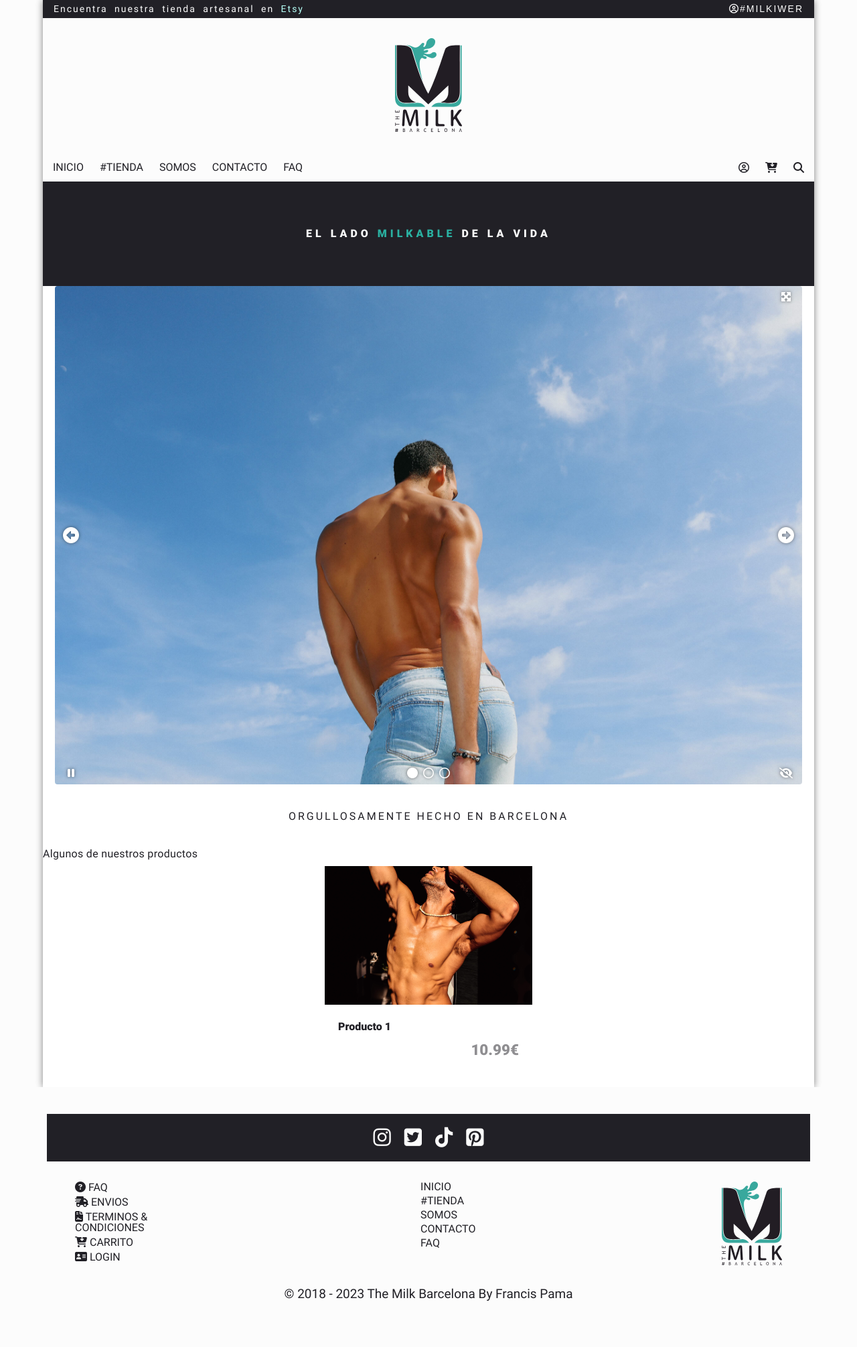
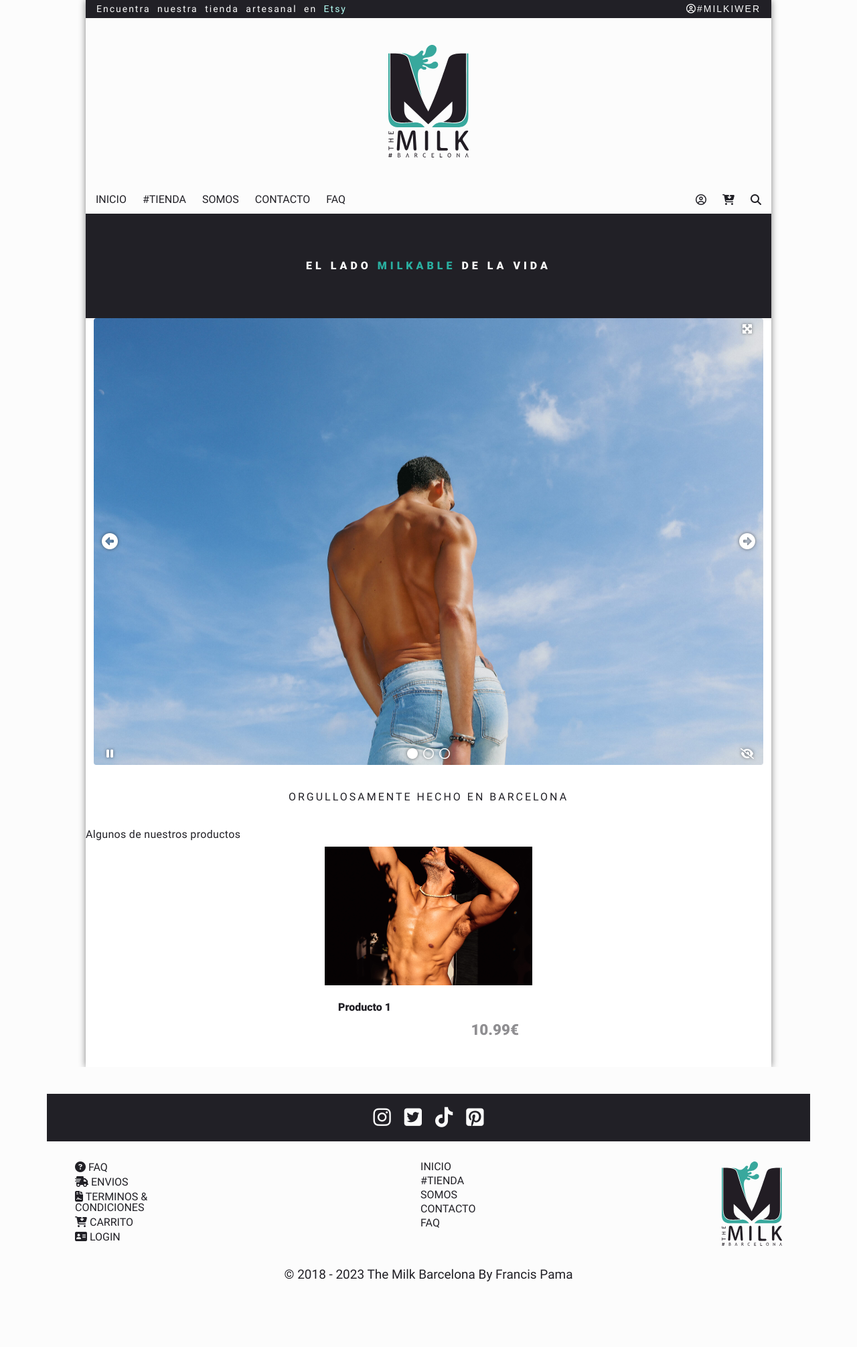
Before and after one commit to francisbcn/THEMILKPHPFIVER, a PHP site: page /milk-store/index.php in a window 1280 px wide. Shown: the whole page at 67% size. After the commit the page ends 1913 px from the top, so only its background shows below. Run offline with PHP 8.4, Linux system fonts and the light colour scheme; data comes from the database, SQL or seed files in the repository; data that the repository does not hold is empty; some libraries are stand-ins or nearby versions.

Commit message:
few changs

```diff
--- a/assets/css/styles-fran.css
+++ b/assets/css/styles-fran.css
@@ -10,9 +10,7 @@
   --transition-in: all 0.2s ease-in;
   --font: "Roboto", sans-serif, "Open Sans";
 }
-
 /* *  // GLOBALS   //  */
-
 *,
 *::after,
 *::before {
@@ -20,7 +18,6 @@
   margin: 0px;
   padding: 0px;
 }
-
 html {
   width: 100vw;
   height: 100vh;
@@ -28,8 +25,6 @@ html {
   font-size: 1rem;
   scroll-behavior: smooth;
 }
-
-
 body {
   font-family: var(--font);
   background-color: var(--milk-color);
@@ -37,20 +32,17 @@ body {
   font-family: var(--font);
   transition: var(--transition);
 }
-
 a {
   text-decoration: none;
   color: var(--green);
   transition: var(--transition);
   }
-
 a:hover,
 a:active,
 a:focus {
   color: var(--green-color);
   transition: color var(--transition) ease-in-out;
 }
-
 button,
 input[type="submit"] {
   background-color: var(--green-color);
@@ -62,43 +54,16 @@ input[type="submit"] {
   cursor: pointer;
   transition: background-color var(--transition) ease-in-out;
 }
-
 button:hover,
 input[type="submit"]:hover {
   background-color: #2ab0a1cc;
 }
-
 .alert_green{
   color:green;
 }
-
 .alert_red{
   color:red;
 }
-/* h1,
-h2,
-h3,
-h4,
-h5,
-h6,
-ul,
-li,
-a {
-  font-family: var(--font);
-} */
-
-/* *  // GENERALS //  */
-
-
-/* body a {
-  text-decoration: none;
-  color: black;
-} */
-/*
-.container {
-  width: 100%;
-}
- */
 
 /*CONTAINER*/
 #container{
@@ -107,31 +72,38 @@ a {
   box-shadow: 0px 0px 10px gray;
   background: white;
 }
-
-
 /*CONTENT*/
 #content{
   margin: 0px auto;
   overflow: hidden;
   background: white;
 }
-
-
 /* *  // HEADER  //  */
 
+.menus {
+  position: sticky;
+  top: 0;
+  z-index: 9999;
+}
+
 header {
+  position: sticky;
+  top: 0;
+  z-index: 9999;
   display: flex;
   flex-direction: column;
   align-items: center;
   width: 100%;
   background-color: #fcfcfc;
+
 }
-
 .header__etsy {
+  position: sticky;
+  top: 0;
+  z-index: 9999;
   display: flex;
   align-items: center;
   justify-content: space-between;
-
   width: 100%;
   padding: 0.4rem 1rem;
   font-size: 14px;
@@ -140,20 +112,15 @@ header {
   background-color: #212026;
   color: #fcfcfc;
 }
-
 .header__etsy .etsy-nombre{
   color: var(--green-color-light);
   transition: var(--transition-out);
   cursor: pointer;
-
 }
-
 .header__etsy a:hover {
   color: var(--milk-color);
   transition: var(--transition-in);
-
 }
-
 header picture {
   display: flex;
   align-items: center;
@@ -162,56 +129,44 @@ header picture {
   margin: 30px 0px;
   background-color: #fcfcfc;
 }
-
 header picture img {
   width: 100px;
 }
-
 .header__etsy h1 {
   display: none;
 }
-
 header .menus {
   display: flex;
   justify-content: space-between;
   width: 100%;
   margin: 12px 0px;
 }
-
 .menus .nav-1 {
   display: flex;
   align-items: center;
   margin-left: 15px;
 }
-
 .menus .nav-2 {
   display: flex;
   align-items: center;
   margin-right: 15px;
 }
-
 .menus .nav-2 ul,
 .menus .nav-1 ul {
   display: flex;
   list-style: none;
   gap: 1.5rem;
 }
-
 .milk-cont {
   width: 100%;
   background-color: #212026;
 }
-
-
-
 /*  menus catgorias : */
-
  #menu2 {
   background-color: #f2f2f2;
   border-radius: 5px;
   padding: 10px;
 }
-
 #menu2 ul {
   list-style: none;
   margin: 0;
@@ -219,11 +174,9 @@ header .menus {
   display: flex;
   justify-content: space-between;
 }
-
 #menu2 li {
   margin-right: 20px;
 }
-
 #menu2 a {
   color: #333;
   text-decoration: none;
@@ -231,22 +184,15 @@ header .menus {
   text-transform: uppercase;
   transition: color 0.3s ease-in-out;
 }
-
 #menu2 a:hover {
   color: #ff6600;
 }
-
-
-
-
 /*  INICIO BANNER */
 .señal-a,
 .señal-b {
   width: 100%;
   display: block;
 }
-
-
 .señal-a h2 {
   letter-spacing: 5px;
   text-align: center;
@@ -256,76 +202,59 @@ header .menus {
   padding: 4.4rem 0;
   transition: var(--transition-out);
 }
-
 .señal-b h2 {
   letter-spacing: 5px;
   text-align: center;
   color: var(--milk-color);
-  /* margin: 1rem 0px 0px; */
   font-weight: 700;
   background-color: var(--dark-color);
   padding: 1rem 0;
   transition: var(--transition-out);
   text-transform: uppercase;
 }
-
 .señal-a .milkable,
 .señal-b .milkable {
   color: var(--green-color);
 }
-
 .señal-a:hover .milkable,
 .señal-b:hover .milkable  {
   color: var(--milk-color);
 }
-
 .señal-a:hover h2 ,
 .señal-b:hover h2{
   color: var(--milk-color);
   transition: var(--transition-in);
   cursor: pointer;
 }
-
 .señal-a:hover span.header__title,
 .señal-b:hover span.header__title  {
   color: var(--green-color);
   transition: var(--transition-in);
 }
-
 .cont-hecho {
   width: 100%;
   text-align: center;
 }
-
 .cont-hecho h2 {
   font-weight: 400;
   margin: 40px 0px;
   letter-spacing: 3px;
 }
-
 /* ** // PACK IMAGES MAIN STUFF // **  */
-
 .fotos-cont {
   display: flex;
   flex-wrap: wrap;
   justify-content: center;
 }
 .art-fotos {
-  /* font-family: 'Raleway', Arial, sans-serif; */
-  /* position: relative;
-  overflow: hidden; */
   display: flex;
   flex-direction: column;
   justify-content: space-between;
-
   margin: 10px;
   min-width: 220px;
   max-width: 310px;
   width: 100%;
-
-  /* color: #ff0000; */
   text-align: center;
-  /* background-color: #ffffff; */
   line-height: 1.6em;
 }
 .art-fotos * {
@@ -334,7 +263,6 @@ header .menus {
   -webkit-transition: all 0.6s ease;
   transition: all 0.6s ease;
 }
-
 .art-fotos .image {
   position: relative;
 }
@@ -774,53 +702,6 @@ table td img {
     color:var(--gray-color);
     transition: var(--transition-out);
   }
-/* .delete-carrito{
- width: 295px;
- float: left;
-}
-
-.button-delete{
-  display: block;
-  float: left;
-  width: 100px;
-}
-
-.button-carrito{
-  width: 70px;
-  margin: 0px auto;
-  text-align: center;
-}
-
-.total-carrito{
- width: 295px;
- float: right;
-}
-
-.total-carrito h3{
-  display: block;
-  float:left;
-  margin-top: 5px;
-}
-
-.button-pedido{
-  display: block;
-  float: right;
-  width: 100px;
-}
-
-.updown-unidades{
-  width: 80px;
-  margin: 0px auto;
-}
-
-.updown-unidades .button{
-  display: block;
-  width: 20px;
-  float: left;
-  padding:2px;
-  margin: 7px;
-} */
-
 
 
 /* ** // FOOTER STUFF // **  */
@@ -912,6 +793,166 @@ footer span {
   margin: 30px 0px;
 }
 
+
+/* SIDENAV */
+.sidenav {
+  height: 100%;
+  width: 0;
+  position: fixed;
+  z-index: 1;
+  top: 0;
+  left: 0;
+  background-color: #111;
+  overflow-x: hidden;
+  transition: 0.5s;
+  padding-top: 60px;
+}
+
+.sidenav a {
+  padding: 1rem 1rem 1rem 2rem;
+  text-decoration: none;
+  font-size: 25px;
+  color: #818181;
+  display: block;
+  transition: 0.3s;
+  margin-top: 2rem;
+}
+
+.sidenav a:hover {
+  color:var(--rojo);
+}
+
+.sidenav .closebtn {
+  position: absolute;
+  top: 0;
+  right: 25px;
+  font-size: 36px;
+  margin: 1rem;
+}
+
+.show {
+  display: flex;
+}
+
+.hide {
+  display: none;
+}
+
+#burguer {
+  display: none;
+  padding: 0.3rem;
+}
+
+
+
+/* Mobile devices */
+@media only screen and (max-width: 600px) {
+  /*CONTAINER*/
+  #container{
+    width: 100%;
+    margin: 0;
+
+  }
+  /*HEADER*/
+  header {
+    display: flex;
+    flex-direction: row;
+    justify-content: center;
+    align-items: center;
+  }
+
+  .header-img {
+    margin: auto;
+  }
+
+  nav.nav-2 {
+    margin-left: auto;
+  }
+  .header__etsy {
+    display: none;
+  }
+  .menus .nav-1 ul,
+  .menus .nav-2 ul {
+    flex-direction: column;
+  }
+  .menus .nav-1 ul li,
+  .menus .nav-2 ul li {
+    margin: 5px 0;
+  }
+  .header__etsy {
+    padding: 0.2rem;
+    font-size: 12px;
+    word-spacing: 3px;
+  }
+  header picture {
+    margin: 20px 0px;
+  }
+  header picture img {
+    width: 80px;
+  }
+
+    /* SIDENAV */
+
+    .sidenav {
+      padding-top: 15px;
+    }
+
+    .sidenav a {
+      font-size: 18px;
+    }
+
+    #burguer {
+      display: flex;
+    }
+
+   #menu-muestra{
+    display: none;
+   }
+}
+
+/* Tablets and small desktops */
+@media only screen and (min-width: 601px) and (max-width: 1024px) {
+  /*CONTAINER*/
+  #container{
+    width: 90%;
+  }
+      /* SIDENAV */
+
+      .sidenav {
+        padding-top: 15px;
+      }
+
+      .sidenav a {
+        font-size: 18px;
+      }
+
+      #burguer {
+        display: flex;
+      }
+
+     #menu-muestra{
+      display: none;
+     }
+}
+
+/* Large desktops */
+@media only screen and (min-width: 1025px) {
+  /*CONTAINER*/
+  #container{
+    width: 80%;
+  }
+  /*HEADER*/
+
+  header picture {
+    margin: 40px 0px;
+  }
+  header picture img {
+    width: 120px;
+  }
+
+}
+
+/*
 @media (max-width: 850px) {
   body {
     background: #fff;
@@ -1011,7 +1052,7 @@ footer span {
 }
 .container > *:first-child {
   grid-column: 1/-1;
-}
+} */
 
 /* .controls-info {
   max-width: max-content;
--- /dev/null
+++ b/assets/js/sidenav.js
@@ -0,0 +1,11 @@
+document.getElementById("burguer").addEventListener("click", openNav);
+document.querySelector(".closebtn").addEventListener("click", closeNav);
+
+
+function openNav() {
+    document.getElementById("mySidenav").style.width = "250px";
+}
+
+function closeNav() {
+    document.getElementById("mySidenav").style.width = "0";
+}
--- a/database/database.sql
+++ b/database/database.sql
@@ -132,6 +132,12 @@ VALUES
 (1, 'Camiseta Tirantes Gym', 'Esta camiseta de tirantes adecuada para el GYM lleva rotos en la parte lateral del frente para brindar mejor transpiración a la hora de ejercitarse, lleva en la parte trasera una línea vertical agregando estilo a todos tus deportes favoritos. Con Tejido de punto 95% Algodón y 5% elastano brinda una “Secado rápido y Transpirable” en todo momento. ', 'Camiseta tirantes con rotos laterales y línea vertical en la parte trasera. Hecha de 95% algodón y 5% elastano, secado rápido y transpirable.', 25.00, 10, '15€', '2023-01-15', '', 1, 1),
 (10010, 3,'Pantalón Vaquero Slim', 'Este pantalón corto de mezclilla 100% algodón de alta calidad está hecho a la perfección para hombres que buscan comodidad y estilo. slim fit y tecnología Push-Up.', 'Pantalón corto de mezclilla 100% algodón de alta calidad para hombres. Diseño slim fit y tecnología Push-Up para mayor comodidad y estilo.', 40.00, 10, '20€', '2023-01-15', '', 1, 1),
 (10011, 1, 'Camiseta Tirantes Bordado', 'Enciende la noche con nuestra camiseta de tirantes con bordado que alumbra en la oscuridad. Disponible en una gama de colores vivos y múltiples diseños divertidos como "Flamingo", "Piña", "Tucán" y "Cactus", esta cómoda y versátil camiseta garantiza llamar la atención donde quiera que vayas. Además, su tecnología reflectiva en el sol se recarga con los rayos UV para generar un brillo luminoso que hará que te destaques en cualquier lugar.', 'Camiseta de tirantes con bordado que alumbra en la oscuridad y tecnología reflectiva en el sol. Disponible en múltiples diseños divertidos.', 25.00, 10, '15€', '2023-01-15', '', 1, 1);
+
+-- Insertar una nueva línea de pedido sin el valor del bordado
+INSERT INTO lineas_pedidos (pedido_id, producto_id, unidades, precio) VALUES (1, 1, 2, 10.99);
+
+-- Consultar el dato del bordado de un pedido haciendo un JOIN con la tabla productos
+SELECT lp.*, p.bordado FROM lineas_pedidos lp INNER JOIN productos p ON lp.producto_id = p.id WHERE lp.pedido_id = 1;
 
 /*
 
--- a/views/layout/footer.php
+++ b/views/layout/footer.php
@@ -74,7 +74,7 @@
 <script type="module" src="<?= base_url ?>assets/js/producto-intento.js"></script>
 <script type="module" src="<?= base_url ?>assets/js/acordion.js"></script>
 <script type="module" src="<?= base_url ?>assets/js/time.js"></script>
-
+<script type="module" src="<?= base_url ?>assets/js/sidenav.js"></script>
 
 
 
--- a/views/layout/header.php
+++ b/views/layout/header.php
@@ -1,6 +1,7 @@
 <?php
 require_once('models/Consulta.php');
 require_once('models/BaseMysql.php');
+
 
 $bd = new BaseMysql();
 $consulta = new Consulta();
@@ -8,7 +9,7 @@ $consulta = new Consulta();
 $productos = [];
 
 if (isset($_GET['busqueda']) && !empty(trim($_GET['busqueda']))) {
-    $productos = $consulta->buscarProducto($bd, 'nombre', $_GET['busqueda']);
+	$productos = $consulta->buscarProducto($bd, 'nombre', $_GET['busqueda']);
 }
 ?>
 <!DOCTYPE HTML>
@@ -59,15 +60,22 @@ if (isset($_GET['busqueda']) && !empty(trim($_GET['busqueda']))) {
 			</section>
 
 
+			<!-- 			<picture class="container">
+				<a href="<?= base_url ?>">
+					<img class="header-img" src="<?= base_url ?>assets/img/the-milk-barcelona-logo.svg" alt="Hecho en Barcelona" title="The Milk Barcelona tienda LGTBIQ+">
+				</a>
+			</picture> -->
+
 			<picture class="container">
 				<a href="<?= base_url ?>">
-					<img src="<?= base_url ?>assets/img/the-milk-barcelona-logo.svg" alt="Hecho en Barcelona" title="The Milk Barcelona tienda LGTBIQ+">
+					<source media="(min-width: 1025px)" src="<?= base_url ?>assets/img/the-milk-barcelona-logo.svg">
+					<source media="(min-width: 601px) and (max-width: 1024px)" src="<?= base_url ?>assets/img/the-milk-barcelona-logo.svg">
+					<img class="header-img" src="<?= base_url ?>assets/img/the-milk-barcelona-logo.svg" alt="Hecho en Barcelona" title="The Milk Barcelona tienda LGTBIQ+">
 				</a>
 			</picture>
 
-
-			<div class="menus">
-				<nav class="nav-1">
+			<div class="menus contenedor">
+				<nav class="nav-1" id="menu-muestra">
 					<ul>
 						<li><a href="<?= base_url ?>">INICIO</a></li>
 						<li><a href="<?= base_url ?>tienda.php">#TIENDA</a></li>
@@ -76,21 +84,23 @@ if (isset($_GET['busqueda']) && !empty(trim($_GET['busqueda']))) {
 						<li><a href="<?= base_url ?>faq.php">FAQ</a></li>
 					</ul>
 				</nav>
+				<div id="burguer" style="font-size:30px;cursor:pointer" onclick="openNav()">&#9776;</div>
+
+				<nav class=" sidenav" id="mySidenav">
+					<ul>
+						<a href="javascript:void(0)" class="closebtn" onclick="closeNav()">&times;</a>
+						<li><a class="activo" href="<?= base_url ?>">INICIO</a></li>
+						<li><a href="<?= base_url ?>tienda.php">#TIENDA</a></li>
+						<li><a href="<?= base_url ?>somos.php">SOMOS</a></li>
+						<li><a href="<?= base_url ?>contacto.php">CONTACTO</a></li>
+						<li><a href="<?= base_url ?>faq.php">FAQ</a></li>
+					</ul>
+				</nav>
+
 				<nav class="nav-2">
 					<ul>
 						<li><a href="<?= base_url ?>usuario.php"><i class="fa-regular fa-circle-user" alt="Iniciar sesion" title="user the milk barcelona"></i></a></li>
-
-						<!-- 	<li>
-							<a href="shopping-cart.html">
-								<i class="fa-solid fa-cart-arrow-down" alt="carrito the milk Barcelona" title="carrito the milk barcelona">
-
-								</i>
-							</a>
-						</li> -->
-
-
 						<?php $stats = Utils::statsCarrito(); ?>
-
 
 						<li><a href="<?= base_url ?>carrito/index"><i class="fa-solid fa-cart-arrow-down" alt="carrito the milk Barcelona" title="carrito the milk barcelona"></i></a></li>
 
```
Also changed, not shown: 1 other file.
